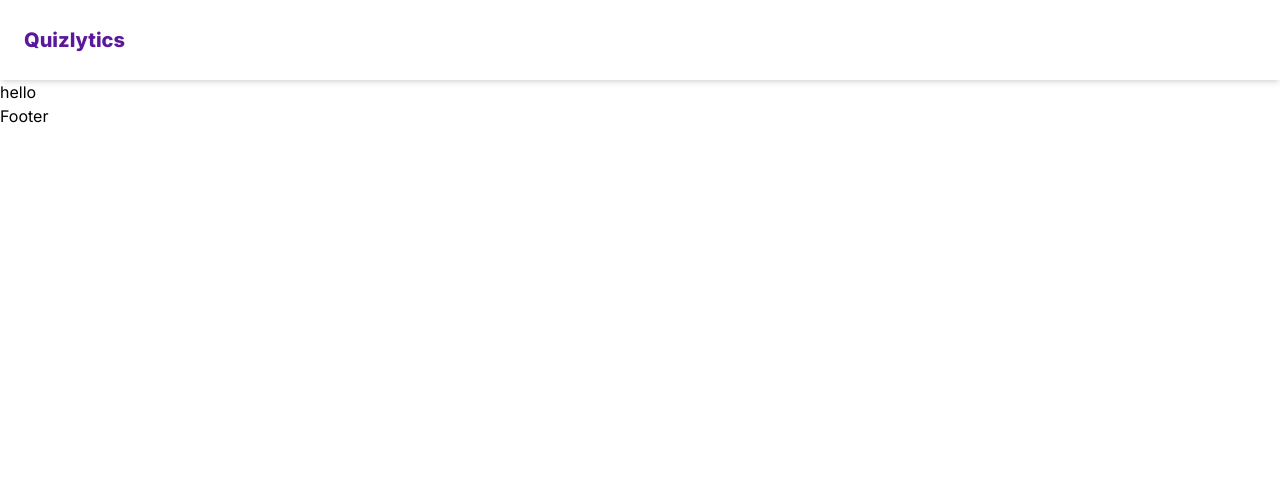
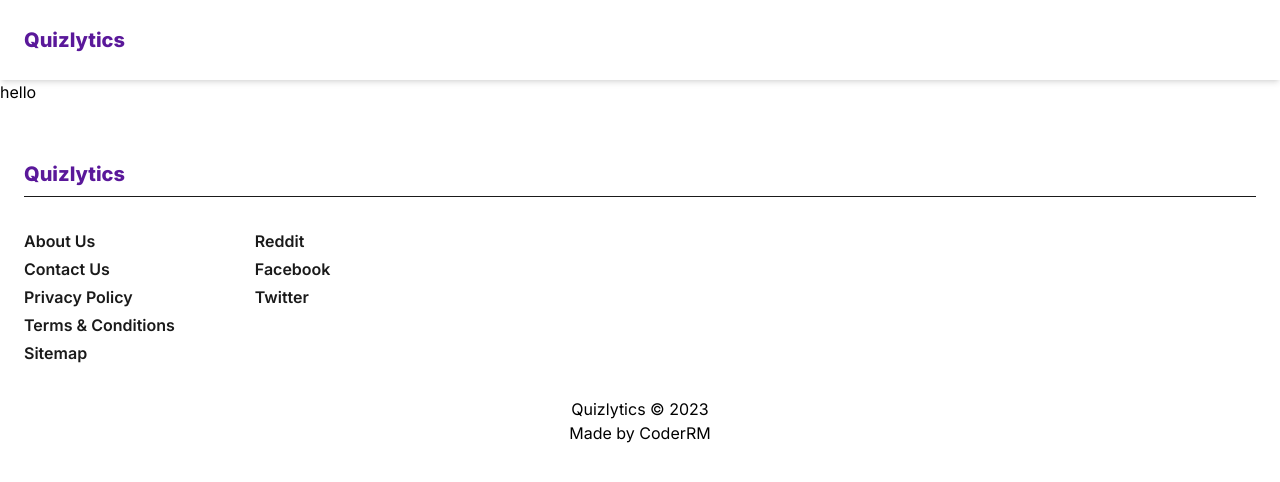
Before and after one commit to code-rizzard/quizlytics_nextjs, a Next.js app: page / in a window 1280 px wide. Shown: the top 482 px of the page. Built offline with nearby package versions, Linux system fonts and the light colour scheme.

Commit message:
Finished Footer

```diff
--- a/components/shared/Footer.tsx
+++ b/components/shared/Footer.tsx
@@ -1,6 +1,51 @@
+import Link from "next/link"
+
 const Footer = () => {
   return (
-    <div>Footer</div>
+    <footer
+    className="w-full px-6 mt-10 py-2"
+    >
+      <section>
+        <h4
+        className="text-primary-dark font-extrabold text-xl my-2"
+        >
+          Quizlytics
+        </h4>
+        <hr
+        className="border-onBg"
+        />
+        <div
+        className="flex flex-row flex-wrap items-start gap-20 my-4"
+        >
+          <div
+          className="flex flex-col gap-1 py-4 font-semibold text-onBg"
+          >
+            <Link href="/about" >About Us</Link>
+            <Link href="#contact" >Contact Us</Link>
+            <Link href="/" >Privacy Policy</Link>
+            <Link href="/" >Terms & Conditions</Link>
+            <Link href="/" >Sitemap</Link>
+          </div>
+          <div
+          className="flex flex-col gap-1 py-4 font-semibold text-onBg"
+          >
+            <Link href="/" >Reddit</Link>
+            <Link href="/" >Facebook</Link>
+            <Link href="/" >Twitter</Link>
+          </div>
+        </div>
+        <div
+        className="flex flex-col sm:items-center"
+        >
+          <span>
+            Quizlytics &copy; {new Date().getFullYear()}
+          </span>
+          <span>
+            Made by CoderRM
+          </span>
+        </div>
+      </section>
+    </footer>
   )
 }
 
```
